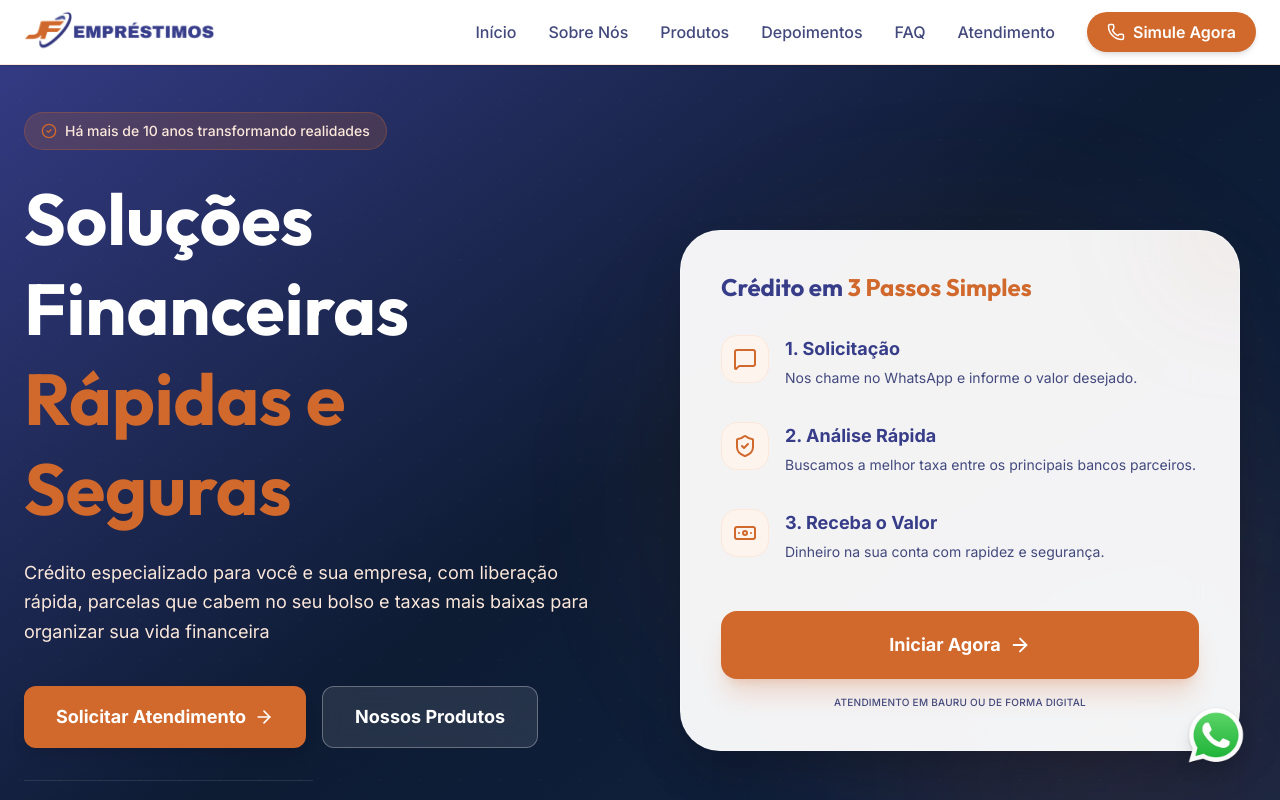
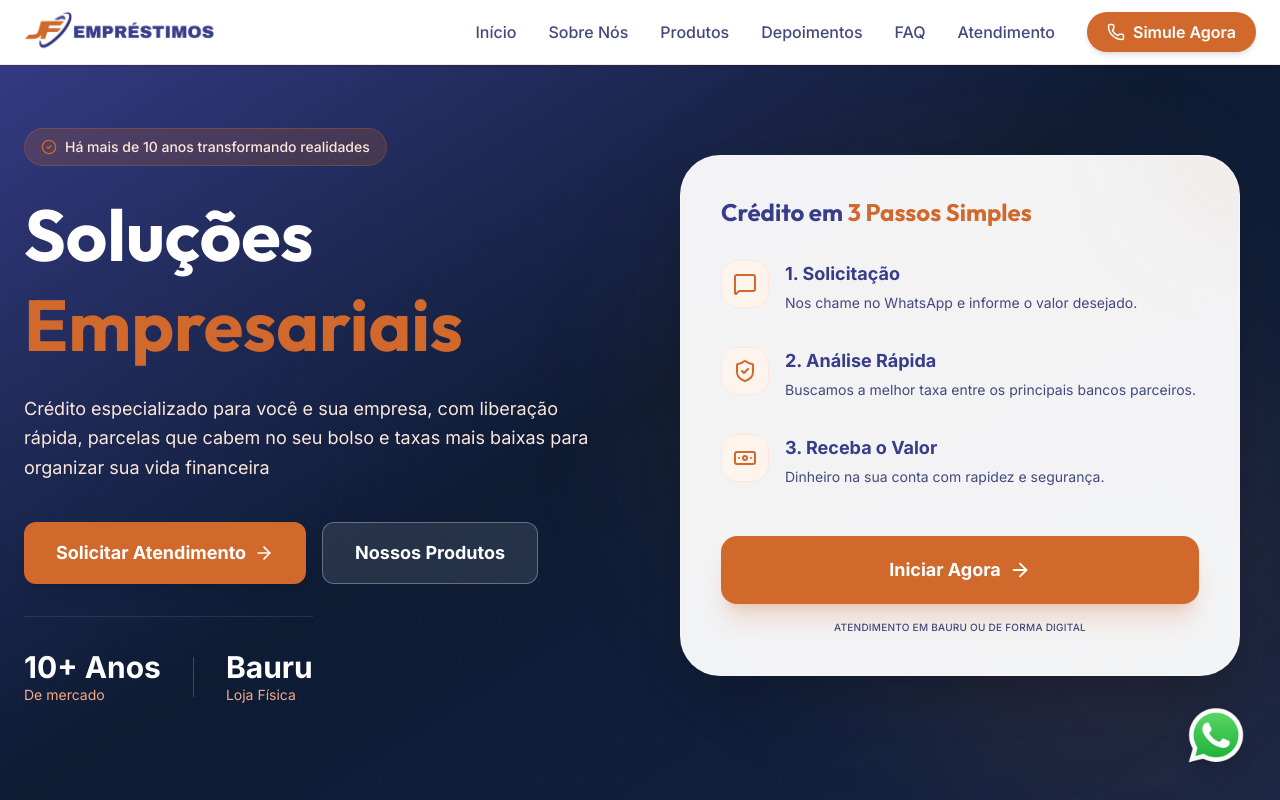
Before and after one commit to admjfemprestimos/jfemprestimos, a React (Vite) app: page / in a window 1280 px wide. Shown: the top 800 px of the page. Built offline with nearby package versions, Linux system fonts and the light colour scheme.

Commit message:
Update hero section text to Soluções Empresariais

```diff
--- a/src/components/Hero.tsx
+++ b/src/components/Hero.tsx
@@ -30,8 +30,8 @@ export default function Hero() {
           </div>
 
           <h1 className="font-display text-5xl md:text-7xl font-bold text-white leading-tight mb-6">
-            Soluções Financeiras <br />
-            <span className="text-brand-primary">Rápidas e Seguras</span>
+            Soluções <br />
+            <span className="text-brand-primary">Empresariais</span>
           </h1>
 
           <p className="text-lg text-brand-100 mb-10 max-w-2xl leading-relaxed">
```
